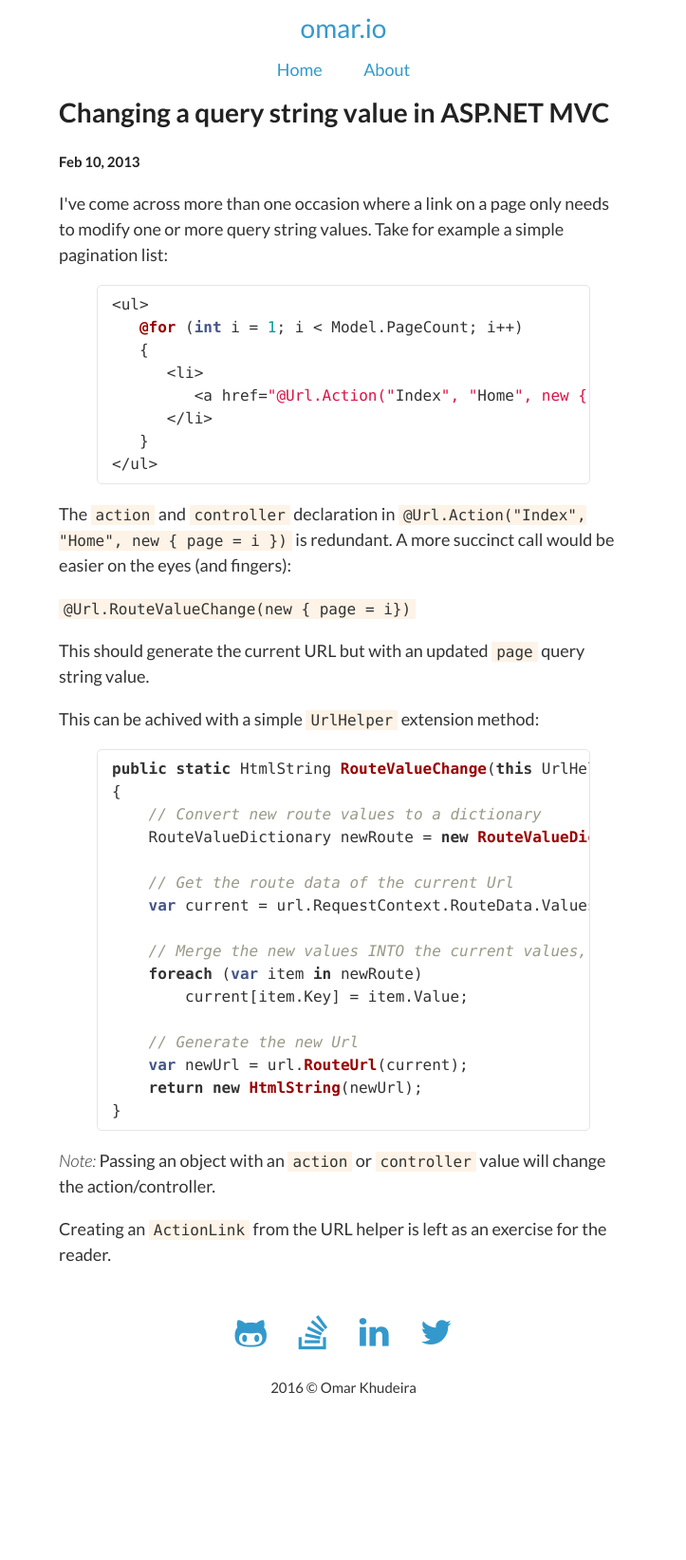
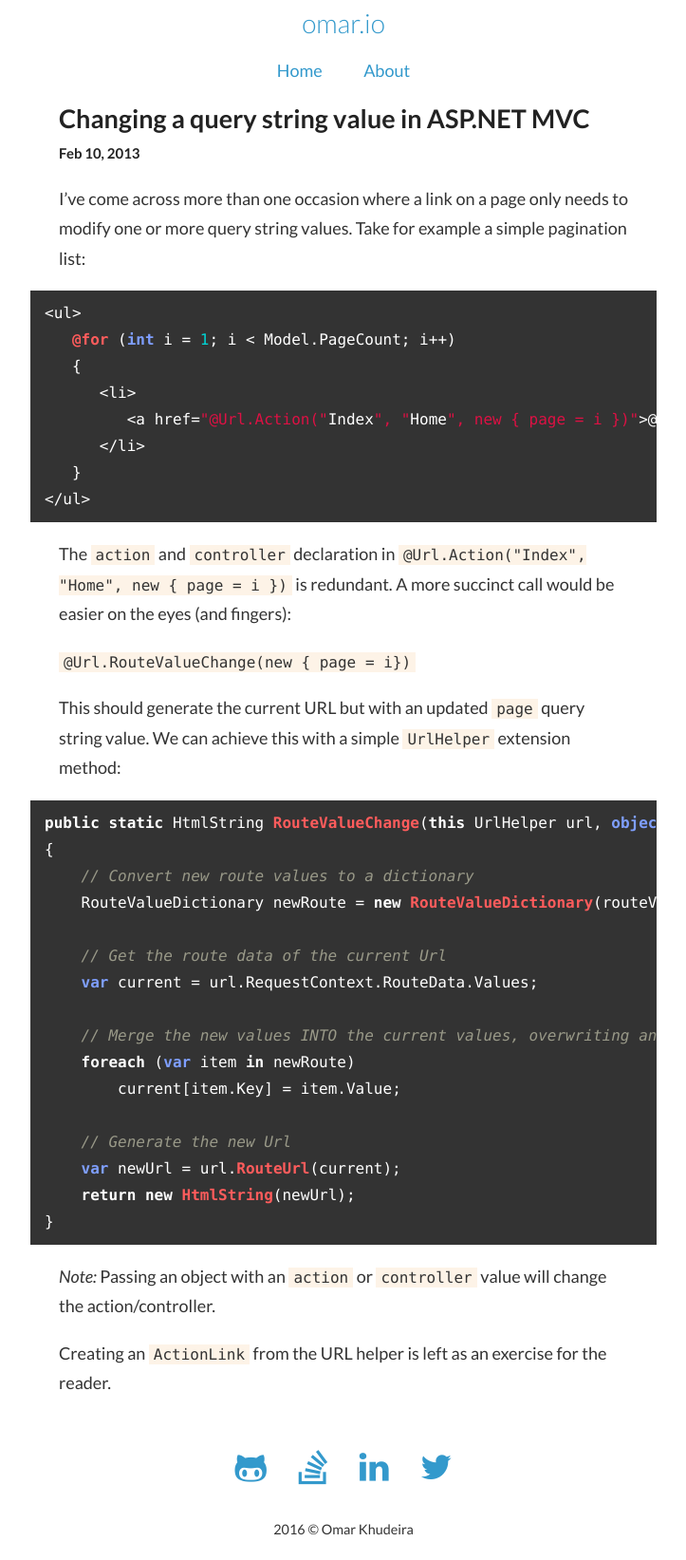
Before and after one commit to omar/omar.github.io, a Jekyll site: the page built from _posts/2013-02-10-change-query-string-value-in-asp-net-mvc.md, in a window 1280 px wide. Shown: the whole page at 95% size, without its empty margins (278-1001 px from the left). Built offline with Jekyll 4.4.1, drawn with Linux system fonts in a browser that asks for light colours; nearby versions of some CDN libraries; library files that are not in the unit come from our copies; before the commit the page ends 1492 px from its top, so only the background shows below that.

Commit message:
Style update

````diff
--- a/_layouts/post.html
+++ b/_layouts/post.html
@@ -2,7 +2,7 @@
 layout: main
 ---
 <article>
-	<h1>{{ page.title }}</h1>
+	<h2>{{ page.title }}</h2>
 	<h5>{{ page.date | date: "%b %d, %Y" }}</h5>
 
 	{{ content }}
--- a/_posts/2013-02-10-change-query-string-value-in-asp-net-mvc.html
+++ /dev/null
@@ -1,49 +0,0 @@
----
-layout: post
-title: Changing a query string value in ASP.NET MVC
-tags: asp.net
----
-<p>I've come across more than one occasion where a link on a page only needs to modify one or more query string values. Take for example a simple pagination list:</p>
-
-{% highlight csharp %}
-<ul>
-   @for (int i = 1; i < Model.PageCount; i++)
-   {
-      <li>
-         <a href="@Url.Action("Index", "Home", new { page = i })">@i</a>
-      </li>
-   }
-</ul>
-{% endhighlight %}
-
-<p>The <code>action</code> and <code>controller</code> declaration in <code>@Url.Action("Index", "Home", new { page = i })</code> is redundant. A more succinct call would be easier on the eyes (and fingers):</p>
-
-<p><code>@Url.RouteValueChange(new { page = i})</code></p>
-
-<p>This should generate the current URL but with an updated <code>page</code> query string value.</p>
-
-<p>This can be achived with a simple <code>UrlHelper</code> extension method:</p>
-
-
-{% highlight csharp %}
-public static HtmlString RouteValueChange(this UrlHelper url, object routeValues)
-{
-    // Convert new route values to a dictionary
-    RouteValueDictionary newRoute = new RouteValueDictionary(routeValues);
-
-    // Get the route data of the current Url
-    var current = url.RequestContext.RouteData.Values;
-
-    // Merge the new values INTO the current values, overwriting any existing values/querystrings
-    foreach (var item in newRoute)
-    	current[item.Key] = item.Value;
-
-    // Generate the new Url
-    var newUrl = url.RouteUrl(current);
-    return new HtmlString(newUrl);
-}
-{% endhighlight %}
-
-<p><em>Note:</em> Passing an object with an  <code>action</code> or <code>controller</code> value will change the action/controller.</p>
-
-<p>Creating an <code>ActionLink</code> from the URL helper is left as an exercise for the reader.</p>
--- /dev/null
+++ b/_posts/2013-02-10-change-query-string-value-in-asp-net-mvc.md
@@ -0,0 +1,47 @@
+---
+layout: post
+title: Changing a query string value in ASP.NET MVC
+tags: asp.net
+---
+I've come across more than one occasion where a link on a page only needs to modify one or more query string values. Take for example a simple pagination list:
+
+``` csharp
+<ul>
+   @for (int i = 1; i < Model.PageCount; i++)
+   {
+      <li>
+         <a href="@Url.Action("Index", "Home", new { page = i })">@i</a>
+      </li>
+   }
+</ul>
+```
+
+The `action` and `controller` declaration in `@Url.Action("Index", "Home", new { page = i })` is redundant. A more succinct call would be easier on the eyes (and fingers):
+
+`@Url.RouteValueChange(new { page = i})`
+
+This should generate the current URL but with an updated `page` query string value. We can achieve this with a simple `UrlHelper` extension method:
+
+
+``` csharp
+public static HtmlString RouteValueChange(this UrlHelper url, object routeValues)
+{
+    // Convert new route values to a dictionary
+    RouteValueDictionary newRoute = new RouteValueDictionary(routeValues);
+
+    // Get the route data of the current Url
+    var current = url.RequestContext.RouteData.Values;
+
+    // Merge the new values INTO the current values, overwriting any existing values/querystrings
+    foreach (var item in newRoute)
+    	current[item.Key] = item.Value;
+
+    // Generate the new Url
+    var newUrl = url.RouteUrl(current);
+    return new HtmlString(newUrl);
+}
+```
+
+_Note:_ Passing an object with an  `action` or `controller` value will change the action/controller.
+
+Creating an `ActionLink` from the URL helper is left as an exercise for the reader.
--- a/stylesheets/styles.css
+++ b/stylesheets/styles.css
@@ -1,11 +1,14 @@
-@import url(https://fonts.googleapis.com/css?family=Lato:300italic,700italic,400,700);
+@import url(https://fonts.googleapis.com/css?family=Lato:300,400,400italic,700,700italic);
+
+@import url('/node_modules/normalize.css/normalize.css');
 
 body {
-  font-family: 'Lato', 'Open Sans', sans-serif;
+  font-family: 'Lato', Arial, sans-serif;
   color:#333;
-  font-weight:300;
-  line-height: 1.5;
+  font-weight: 400;
+  line-height: 1.75;
   font-size: 18px;
+  margin: 0;
 }
 
 .wrapper {
@@ -17,10 +20,6 @@ body {
 h1, h2, h3, h4, h5, h6 {
   color:#222;
   margin:0 0 20px;
-}
-
-h1 {
-  font-size:28px;
 }
 
 a {
@@ -83,27 +82,39 @@ footer #profile-links a {
 
 code, pre {
   font-family: Monaco, Bitstream Vera Sans Mono, Lucida Console, Terminal;
-  color: #333;
   font-size: 16px;
 }
 
 code {
     background-color: #FDF3E7;
     padding: 1px 5px;
+    color: #333;
 }
 
 pre code {
-    background-color: #fff;
+    color: #fff;
     padding: 0;
+    background-color: #333;
 }
 
 pre {
-  padding:8px 15px;
-  border-radius:5px;
-  border:1px solid #e5e5e5;
+  padding: 10px 15px;
   overflow-x: auto;
+}
+
+pre.highlight {
+    background-color: #333;
 }
 
 .highlighter-rouge .highlight {
     margin: 0 -15px;
 }
+
+article h2,
+article h3 {
+    margin-bottom: 0;
+}
+
+dd {
+    margin-bottom: 20px;
+}
--- a/stylesheets/syntax.css
+++ b/stylesheets/syntax.css
@@ -23,25 +23,25 @@
 .highlight .kd { font-weight: bold } /* Keyword.Declaration */
 .highlight .kp { font-weight: bold } /* Keyword.Pseudo */
 .highlight .kr { font-weight: bold } /* Keyword.Reserved */
-.highlight .kt { color: #445588; font-weight: bold } /* Keyword.Type */
-.highlight .m { color: #009999 } /* Literal.Number */
+.highlight .kt { color: #7F9FFF; font-weight: bold } /* Keyword.Type */
+.highlight .m { color: #00D4D4 } /* Literal.Number */
 .highlight .s { color: #d14 } /* Literal.String */
 .highlight .na { color: #008080 } /* Name.Attribute */
 .highlight .nb { color: #0086B3 } /* Name.Builtin */
-.highlight .nc { color: #445588; font-weight: bold } /* Name.Class */
+.highlight .nc { color: #7F9FFF; font-weight: bold } /* Name.Class */
 .highlight .no { color: #008080 } /* Name.Constant */
 .highlight .ni { color: #800080 } /* Name.Entity */
-.highlight .ne { color: #990000; font-weight: bold } /* Name.Exception */
-.highlight .nf { color: #990000; font-weight: bold } /* Name.Function */
+.highlight .ne { color: #FF5C5C; font-weight: bold } /* Name.Exception */
+.highlight .nf { color: #FF5C5C; font-weight: bold } /* Name.Function */
 .highlight .nn { color: #555555 } /* Name.Namespace */
 .highlight .nt { color: #000080 } /* Name.Tag */
 .highlight .nv { color: #008080 } /* Name.Variable */
 .highlight .ow { font-weight: bold } /* Operator.Word */
 .highlight .w { color: #bbbbbb } /* Text.Whitespace */
-.highlight .mf { color: #009999 } /* Literal.Number.Float */
-.highlight .mh { color: #009999 } /* Literal.Number.Hex */
-.highlight .mi { color: #009999 } /* Literal.Number.Integer */
-.highlight .mo { color: #009999 } /* Literal.Number.Oct */
+.highlight .mf { color: #00D4D4 } /* Literal.Number.Float */
+.highlight .mh { color: #00D4D4 } /* Literal.Number.Hex */
+.highlight .mi { color: #00D4D4 } /* Literal.Number.Integer */
+.highlight .mo { color: #00D4D4 } /* Literal.Number.Oct */
 .highlight .sb { color: #d14 } /* Literal.String.Backtick */
 .highlight .sc { color: #d14 } /* Literal.String.Char */
 .highlight .sd { color: #d14 } /* Literal.String.Doc */
@@ -57,4 +57,4 @@
 .highlight .vc { color: #008080 } /* Name.Variable.Class */
 .highlight .vg { color: #008080 } /* Name.Variable.Global */
 .highlight .vi { color: #008080 } /* Name.Variable.Instance */
-.highlight .il { color: #009999 } /* Literal.Number.Integer.Long */
+.highlight .il { color: #00D4D4 } /* Literal.Number.Integer.Long */
````
Also changed, not shown: about.html (+26 -6 lines).
